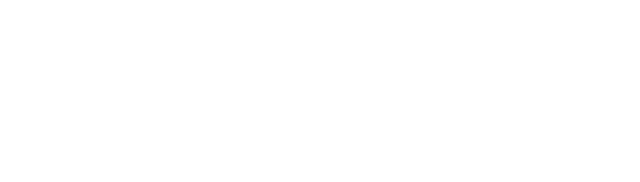
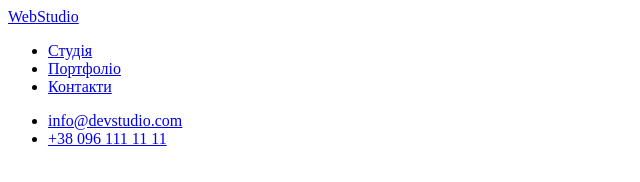
Before and after one commit to Serhiy-Slipchuk/goit-markup-hw-01, a plain HTML site: page index.html in a window 1280 px wide. Shown: the whole page, without its empty margins (0-640 px from the left). Drawn offline with Linux system fonts and the light colour scheme.

Commit message:
Update index.html
Add header

```diff
--- a/index.html
+++ b/index.html
@@ -4,9 +4,23 @@
     <meta charset="UTF-8">
     <meta http-equiv="X-UA-Compatible" content="IE=edge">
     <meta name="viewport" content="width=device-width, initial-scale=1.0">
-    <title>Document</title>
+    <title>WebStudio</title>
 </head>
 <body>
+    <header>
+        <nav>
+            <a href="/">WebStudio</a>
+            <ul>
+                <li><a href="#">Студія</a></li>
+                <li><a href="#">Портфоліо</a></li>
+                <li><a href="#">Контакти</a></li>
+            </ul>
+        </nav>
+        <ul>
+            <li><a href="mailto:info@devstudio.com">info@devstudio.com</a></li>
+            <li><a href="tel:+380961111111">+38 096 111 11 11</a></li>
+        </ul>
+    </header>
 
 </body>
 </html>
```
